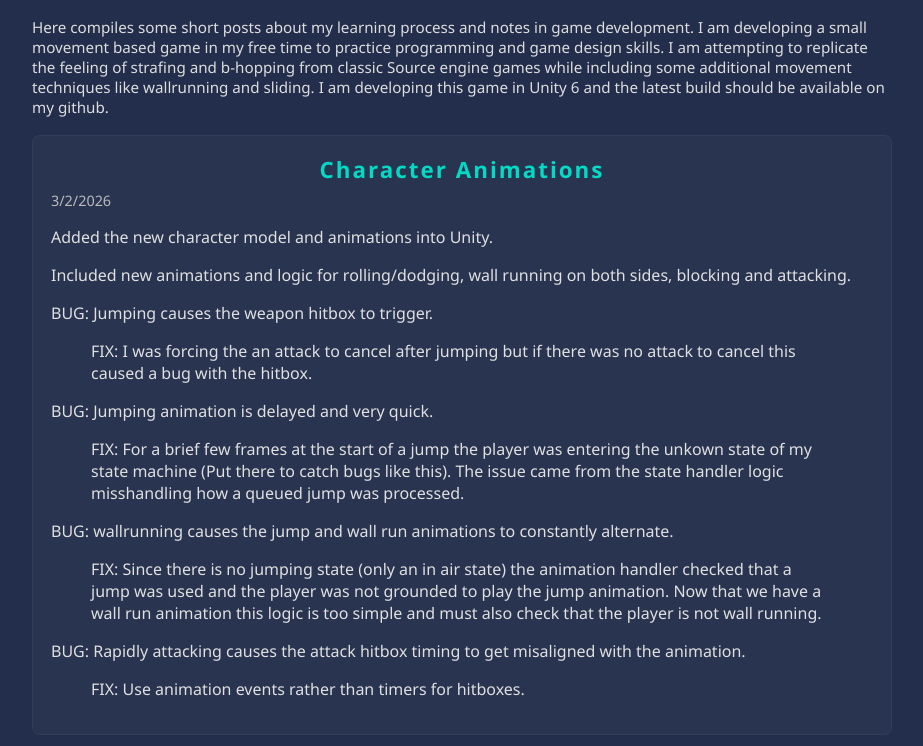
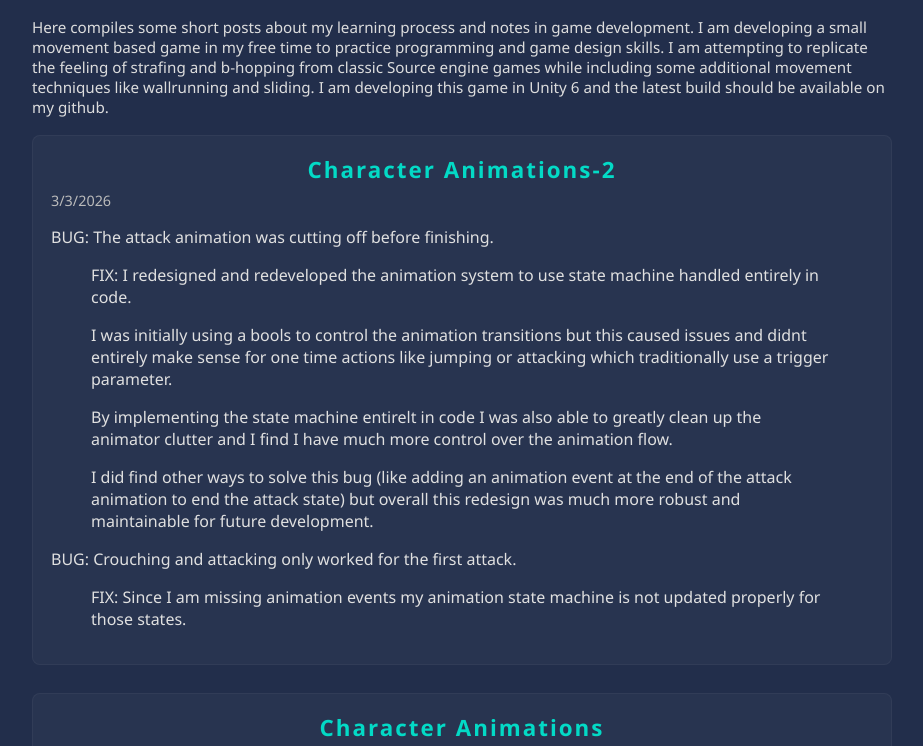
Before and after one commit to EthanRMcKeen/EthanRMcKeen.github.io, a plain HTML site: page blog.html in a window 1280 px wide. Shown: the part 520-1266 px from the top of the page, without its empty margins (178-1101 px from the left). Drawn offline with Linux system fonts and the light colour scheme; a web font is replaced by a local one.

Commit message:
Update blog.html

```diff
--- a/blog.html
+++ b/blog.html
@@ -45,6 +45,21 @@
 
   <script>
     const posts = [
+    {
+        title: 'Character Animations-2',
+        date: '2026-03-3',
+        content: `  <p>BUG: The attack animation was cutting off before finishing.</p>
+                    <blockquote>FIX: I redesigned and redeveloped the animation system to use state machine handled entirely in code.</blockquote>
+                    <blockquote>I was initially using a bools to control the animation transitions but this caused issues and didnt entirely make sense for one time actions like
+                      jumping or attacking which traditionally use a trigger parameter.</blockquote>
+                    <blockquote>By implementing the state machine entirelt in code I was also able to greatly clean up the animator clutter and I find I have much more control
+                      over the animation flow.</blockquote>
+                    <blockquote>I did find other ways to solve this bug (like adding an animation event at the end of the attack animation to end the attack state) but overall this
+                      redesign was much more robust and maintainable for future development.</blockquote>
+                    <p>BUG: Crouching and attacking only worked for the first attack.</p>
+                    <blockquote>FIX: Since I am missing animation events my animation state machine is not updated properly for those states.</blockquote>`,
+        images: []
+    },
     {
         title: 'Character Animations',
         date: '2026-03-2',
```
